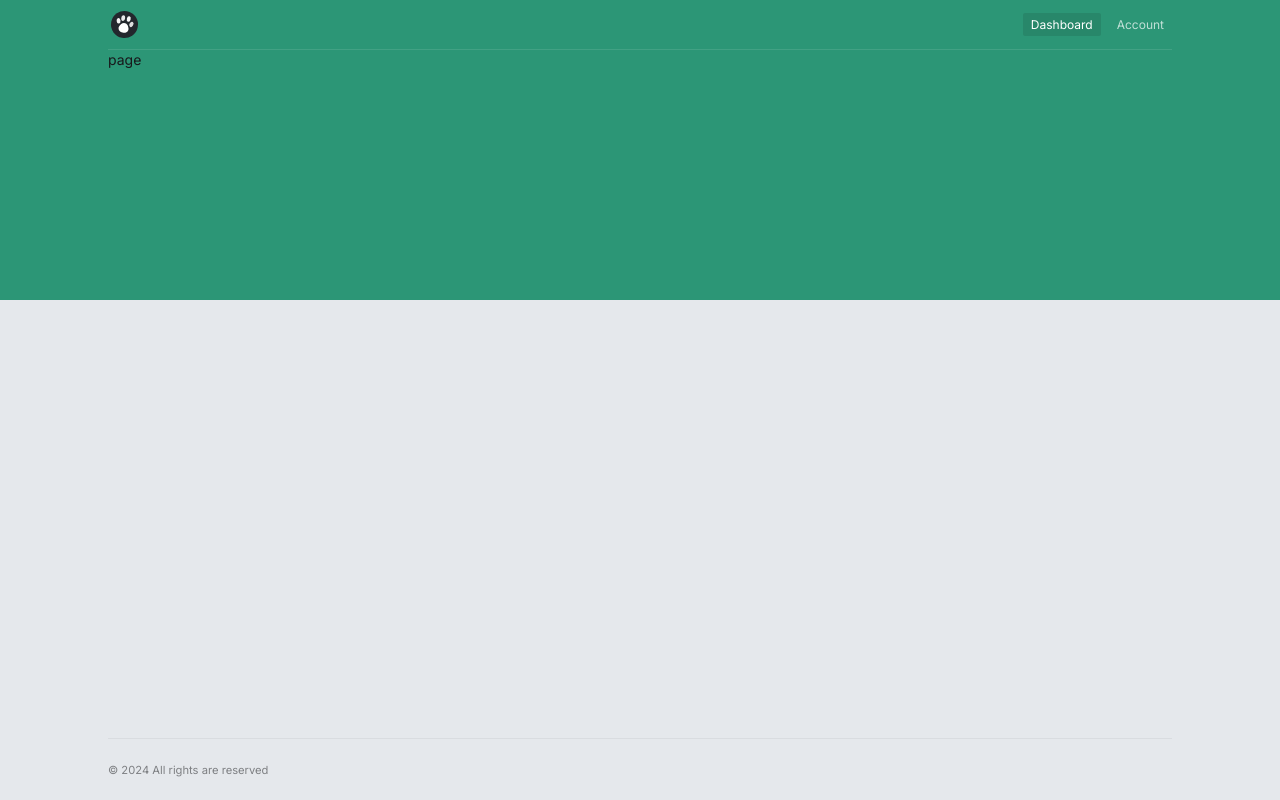
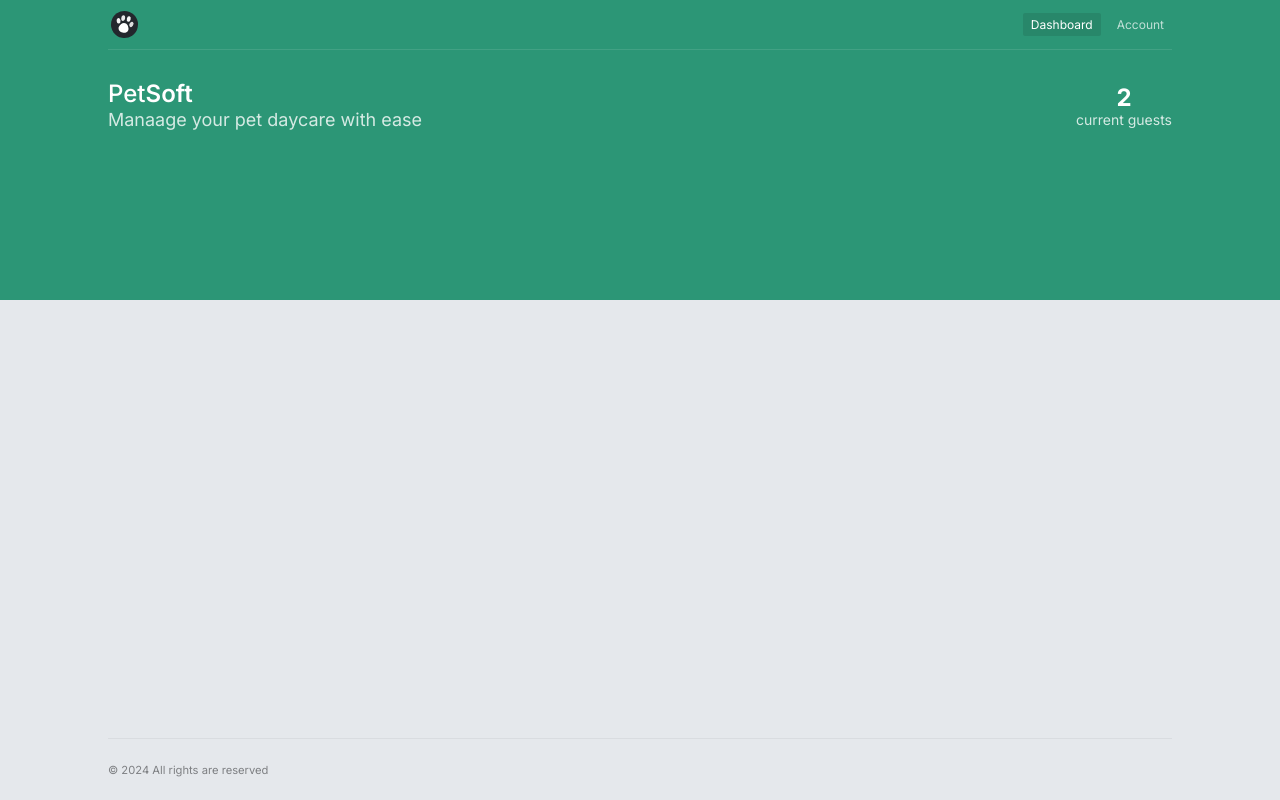
Before and after one commit to tomoki-yamamura/petsoft, a Next.js app: page /app/dashboard in a window 1280 px wide. Built offline with nearby package versions, Linux system fonts and the light colour scheme.

Commit message:
finish dashboard page basic

```diff
--- a/src/app/(app)/app/dashboard/page.tsx
+++ b/src/app/(app)/app/dashboard/page.tsx
@@ -1,5 +1,13 @@
+import Branding from "@/components/branding";
+import Stats from "@/components/stats";
+
 export default function Page() {
   return (
-    <div>page</div>
+    <main>
+      <div className="flex items-center justify-between text-white py-8">
+        <Branding />
+        <Stats />
+      </div>
+    </main>
   )
 }
--- /dev/null
+++ b/src/components/branding.tsx
@@ -0,0 +1,12 @@
+import H1 from "./h1";
+
+export default function Branding() {
+  return (
+    <section>
+      <H1>
+        Pet<span className="font-semibold">Soft</span>
+      </H1>
+      <p className=" text-lg opacity-80">Manaage your pet daycare with ease</p>
+    </section>
+  )
+}
--- /dev/null
+++ b/src/components/h1.tsx
@@ -0,0 +1,9 @@
+export default function H1({ children }: {
+  children: React.ReactNode
+}) {
+  return (
+    <h1 className=" font-medium text-2xl leading-6">
+      {children}
+    </h1>
+  )
+}
--- /dev/null
+++ b/src/components/stats.tsx
@@ -0,0 +1,8 @@
+export default function Stats() {
+  return (
+    <section className="text-center">
+      <p className="text-2xl font-bold leading-6">2</p>
+      <p className="opacity-80">current guests</p>
+    </section>
+  )
+}
```
